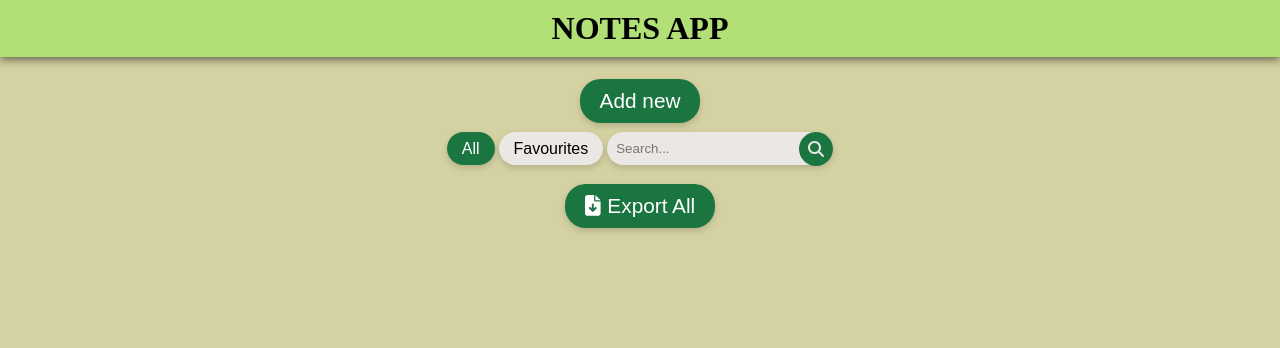
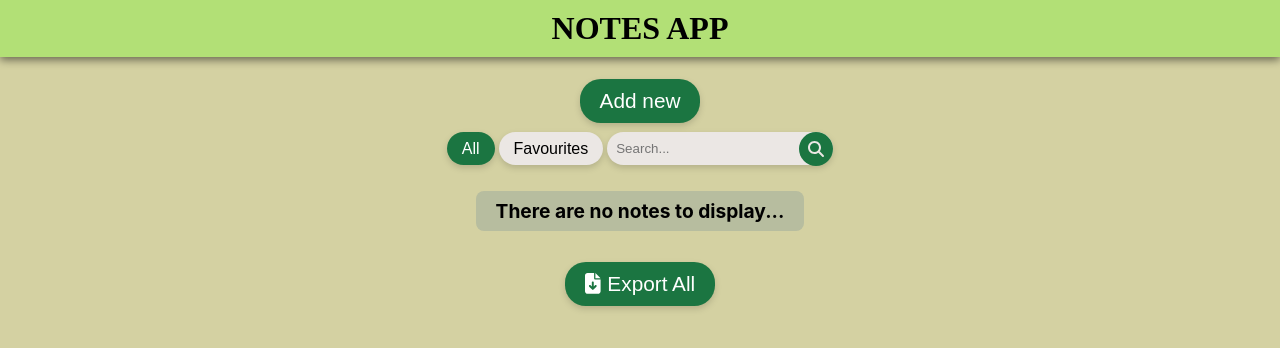
Before and after one commit to nedimdzanic/notes-app, a React (Create React App) app: page / in a window 1280 px wide. Shown: the top 348 px of the page. Built offline with nearby package versions, Linux system fonts and the light colour scheme; a web font is replaced by a local one.

Commit message:
feat: alert message

```diff
--- a/src/components/Notes/NotesList.js
+++ b/src/components/Notes/NotesList.js
@@ -22,6 +22,9 @@ const NotesList = () => {
 
   return (
     <section className={classes.container}>
+      {filteredNotes.length < 1 && (
+        <p className={classes.noteAlert}>There are no notes to display...</p>
+      )}
       <Pagination itemsPerPage={8} items={filteredNotes} />
     </section>
   );
--- a/src/components/Notes/NotesList.module.css
+++ b/src/components/Notes/NotesList.module.css
@@ -8,3 +8,10 @@
 .center {
   text-align: center;
 }
+.noteAlert {
+  font-weight: bold;
+  background-color: rgb(183, 189, 159);
+  padding: 8px 20px;
+  border-radius: 8px;
+  font-size: 1.2rem;
+}
```
